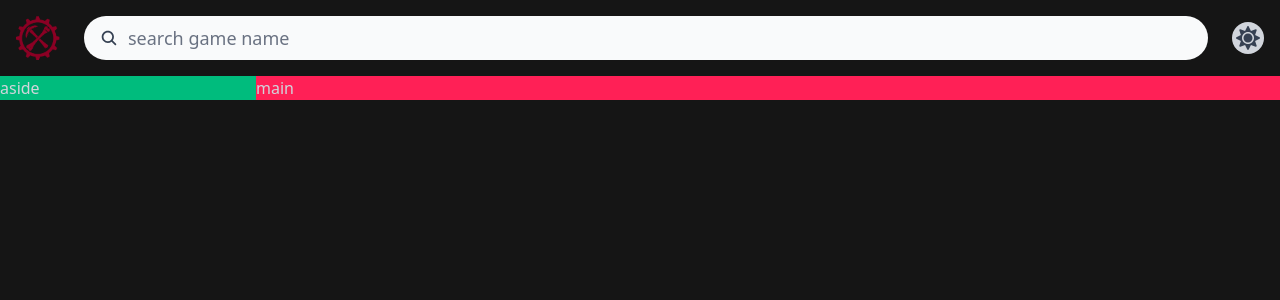
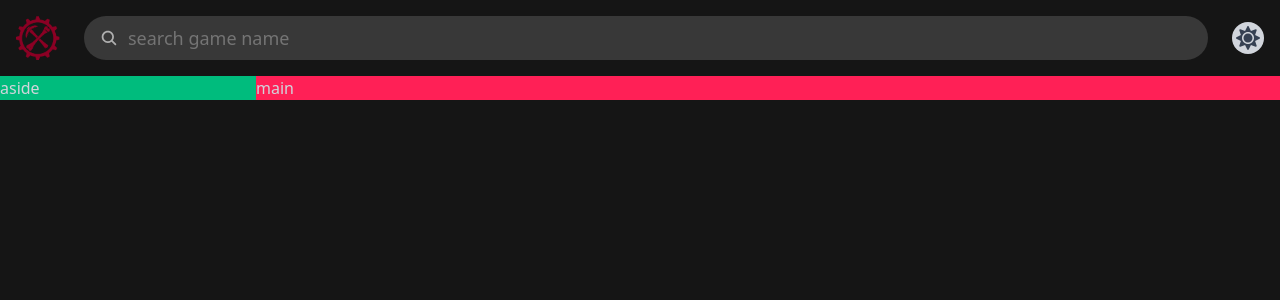
Before and after one commit to alireza0mohammady/game-hub, a React (Vite) app: page / in a window 1280 px wide. Shown: the top 300 px of the page. Built offline with nearby package versions, Linux system fonts and the light colour scheme; what tailwindcss-animated would draw is missing.

Commit message:
change some styling

```diff
--- a/src/components/NavBar/NavBar.jsx
+++ b/src/components/NavBar/NavBar.jsx
@@ -8,11 +8,11 @@ const NavBar = () => {
       <section className="min-w-8">
         <img src={logo} alt="" className="w-8 lg:w-11" />
       </section>
-      <section className="flex items-center justify-start gap-0.5 bg-gray-50 px-4 py-1 lg:py-2 grow rounded-full text-gray-700">
+      <section className="flex items-center justify-start gap-0.5 bg-white/15 px-4 py-1 lg:py-2 grow rounded-full text-white/60 has-focuse:bg-red-200">
         <IoSearch className="text-lg" />
         <input
           type="text"
-          className=" focus:outline-0 lg:text-lg lg:ml-2 focus:border-0 placeholder:text-gray-500 caret-gray-500 w-5/6"
+          className=" focus:outline-0 lg:text-lg lg:ml-2 focus:border-0 caret-gray-500 w-5/6"
           placeholder="search game name"
         />
       </section>
```
